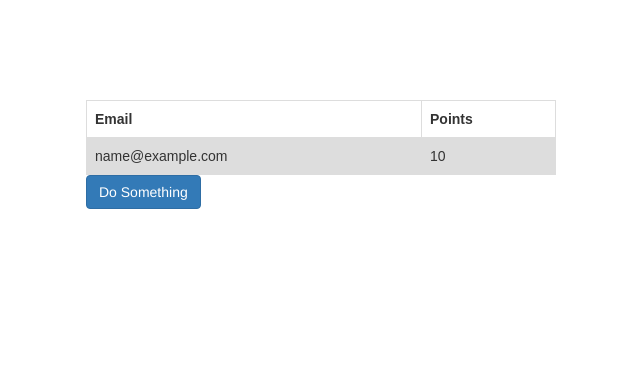
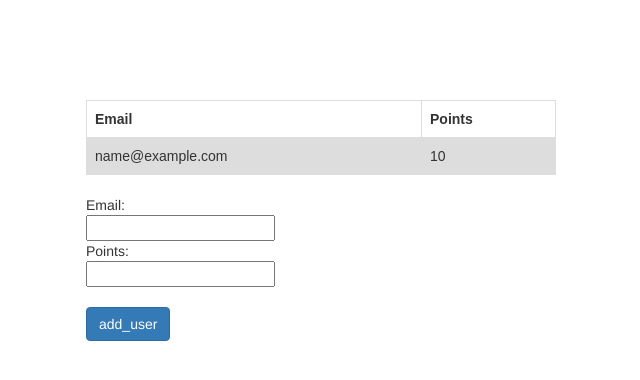
Before and after one commit to skvaryk/pyt_semestral_project, a Flask app: page /users in a window 1280 px wide. Shown: the top 380 px of the page, without its empty margins (319-959 px from the left). Run offline with Flask 2, Linux system fonts and the light colour scheme; a database or web service that is not in the repository returns one stand-in record (values such as "Sample title"); some libraries are stand-ins or nearby versions.

Commit message:
added form to add a user

```diff
--- a/DatabaseManager.py
+++ b/DatabaseManager.py
@@ -1,30 +1,5 @@
 from pymongo import MongoClient
 
-
-# from random import randint
-#
-# # Step 1: Connect to MongoDB - Note: Change connection string as needed
-# client = MongoClient(port=27017)
-# db = client.business
-# # Step 2: Create sample data
-# names = ['Kitchen', 'Animal', 'State', 'Tastey', 'Big', 'City', 'Fish', 'Pizza', 'Goat', 'Salty', 'Sandwich', 'Lazy',
-#          'Fun']
-# company_type = ['LLC', 'Inc', 'Company', 'Corporation']
-# company_cuisine = ['Pizza', 'Bar Food', 'Fast Food', 'Italian', 'Mexican', 'American', 'Sushi Bar', 'Vegetarian']
-# for x in range(1, 501):
-#     business = {
-#         'name': names[randint(0, (len(names) - 1))] + ' ' + names[randint(0, (len(names) - 1))] + ' ' + company_type[
-#             randint(0, (len(company_type) - 1))],
-#         'rating': randint(1, 5),
-#         'cuisine': company_cuisine[randint(0, (len(company_cuisine) - 1))]
-#     }
-#     # Step 3: Insert business object directly into MongoDB via insert_one
-#     result = db.reviews.insert_one(business)
-#     # Step 4: Print to the console the ObjectID of the new document
-#     print('Created {0} of 100 as {1}'.format(x, result.inserted_id))
-# # Step 5: Tell us that you are done
-# print('finished creating 100 business reviews')
-#
 
 class DatabaseManager:
     DATABASE_NAME = "SynePointsDb"
@@ -50,7 +25,6 @@ class DatabaseManager:
 
     def store_user(self, user):
         result = self.db.users.insert_one(user)
-        print(result.inserted_id)
         return result
 
     def get_user(self, user_id):
--- a/app.py
+++ b/app.py
@@ -1,5 +1,7 @@
 import os
-from flask import Flask, render_template
+
+from flask import Flask, render_template, request
+
 from DatabaseManager import DatabaseManager
 
 app = Flask(__name__)
@@ -14,12 +16,19 @@ def hello():
     return "Hello World!"
 
 
-@app.route('/users')
+@app.route('/users', methods=['GET', 'POST'])
 def users():
-    # return "Hello {}!".format("bla")
-    print(database_manager.get_all_users())
-    return render_template('users.html', my_string="Wheeeee!", my_list=list(database_manager.get_all_users()))
-    # return "Hello {}!".format(list(database_manager.get_all_users()))
+    if request.method == 'POST':
+        if request.form['submit_button'] == 'add_user':
+            print(request.form['email'])
+            user = {
+                'email': request.form['email'],
+                'points': request.form['points']
+            }
+            database_manager.store_user(user)
+
+    # elif request.method == 'GET':
+    return render_template('users.html', my_string="Hello", my_list=list(database_manager.get_all_users()))
 
 
 if __name__ == '__main__':
--- a/templates/users.html
+++ b/templates/users.html
@@ -2,8 +2,8 @@
 <html>
 <head>
     <title>SynePointsApp</title>
-    <meta name="viewport" content="width=device-width, initial-scale=1.0">
-    <link href="http://netdna.bootstrapcdn.com/bootstrap/3.0.0/css/bootstrap.min.css" rel="stylesheet" media="screen">
+    <meta content="width=device-width, initial-scale=1.0" name="viewport">
+    <link href="http://netdna.bootstrapcdn.com/bootstrap/3.0.0/css/bootstrap.min.css" media="screen" rel="stylesheet">
     <style type="text/css">
         .container {
             max-width: 500px;
@@ -41,9 +41,17 @@
         </tr>
         {% endfor %}
     </table>
+    <br>
 
-
-    <input type="submit" name="submit_button" value="Do Something" class="btn btn-primary" onclick="alert('Hello world!')"/>
+    <form action="/users" method="post">
+        Email:<br>
+        <input name="email" type="text" >
+        <br>
+        Points:<br>
+        <input name="points" type="number" >
+        <br><br>
+        <input class="btn btn-primary" name="submit_button" type="submit" value="add_user"/>
+    </form>
 </div>
 <script src="http://code.jquery.com/jquery-1.10.2.min.js"></script>
 <script src="http://netdna.bootstrapcdn.com/bootstrap/3.0.0/js/bootstrap.min.js"></script>
```
